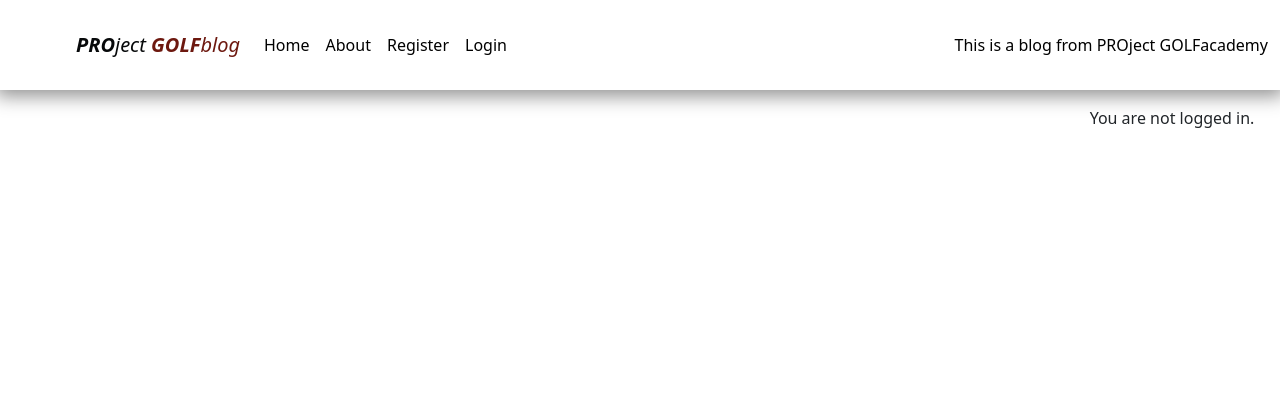
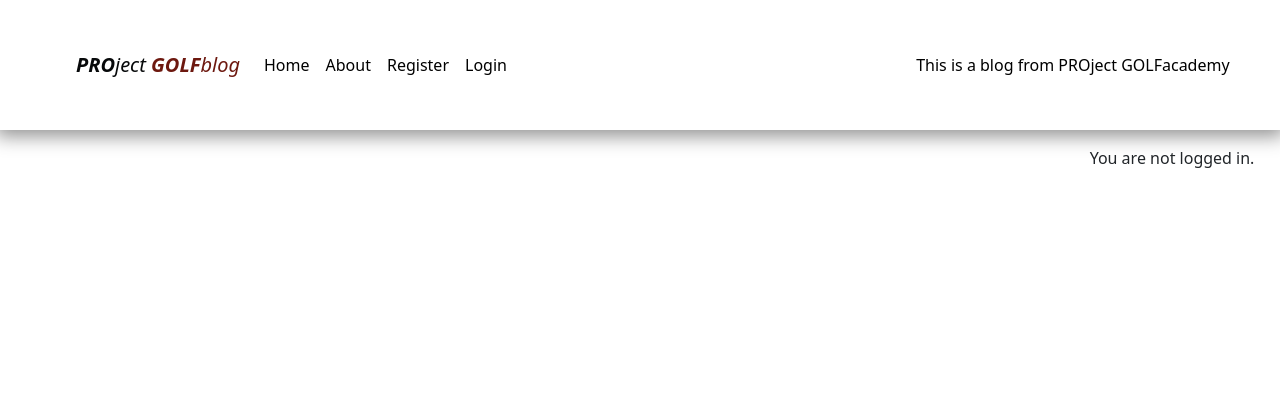
Before and after one commit to Mienjung97/PROject-GOLFblog, a Django app: page / in a window 1280 px wide. Shown: the top 420 px of the page. Run offline with Django 4.2, Linux system fonts and the light colour scheme; data that the repository does not hold is empty.

Commit message:
Edit styling of navbar

```diff
--- a/blog/templates/blog/index.html
+++ b/blog/templates/blog/index.html
@@ -8,7 +8,7 @@
     <div class="row">
 
         <!-- Blog Entries Column -->
-        <div class="col-12 mt-3 left">
+        <div class="col-12">
             <div class="row">
                 {% for post in post_list %}
                 <div class="col-md-4">
--- a/static/css/style.css
+++ b/static/css/style.css
@@ -6,11 +6,15 @@ body {
 /* Navbar */
 .navbar-shadow {
     box-shadow: 0px 2px 18px 4px rgba(0, 0, 0, 0.44);
-    padding: 25px 0px !important;
+    padding: 45px 0px !important;
 }
 
-.navbar-margin {
+.navbar-mg-l {
     margin-left: 5vw;
+}
+
+.navbar-mg-r {
+    margin-right: 3vw;
 }
 
 .mg-login {
--- a/templates/base.html
+++ b/templates/base.html
@@ -48,7 +48,7 @@
     <nav class="navbar navbar-expand-lg navbar-light light-bg navbar-shadow">
         <div class="container-fluid">
             <a class="navbar-brand" href="{% url 'home' %}"><span
-                    class="black-pro big-text navbar-margin">PRO</span><span class="normal-text black-pro">ject <span
+                    class="black-pro big-text navbar-mg-l">PRO</span><span class="normal-text black-pro">ject <span
                         class="red-golf big-text">GOLF</span><span class="red-golf normal-text">blog</span></span></a>
             <button class="navbar-toggler" type="button" data-bs-toggle="collapse" data-bs-target="#navbarText"
                 aria-controls="navbarText" aria-expanded="false" aria-label="Toggle navigation">
@@ -81,7 +81,7 @@
                     </li>
                     {% endif %}
                 </ul>
-                <span class="black navbar-text text-muted">
+                <span class="black navbar-text text-muted navbar-mg-r">
                     This is a blog from PROject GOLFacademy
                 </span>
             </div>
```
Also changed, not shown: other parts of blog/templates/blog/index.html (+0 -3 lines).
